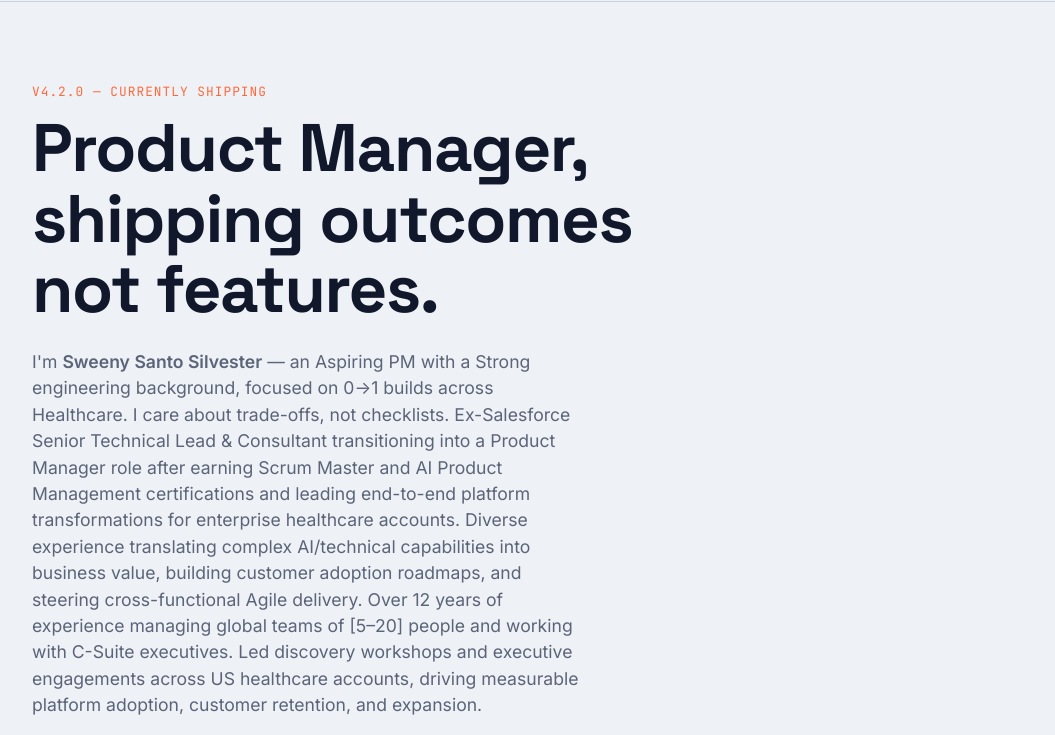
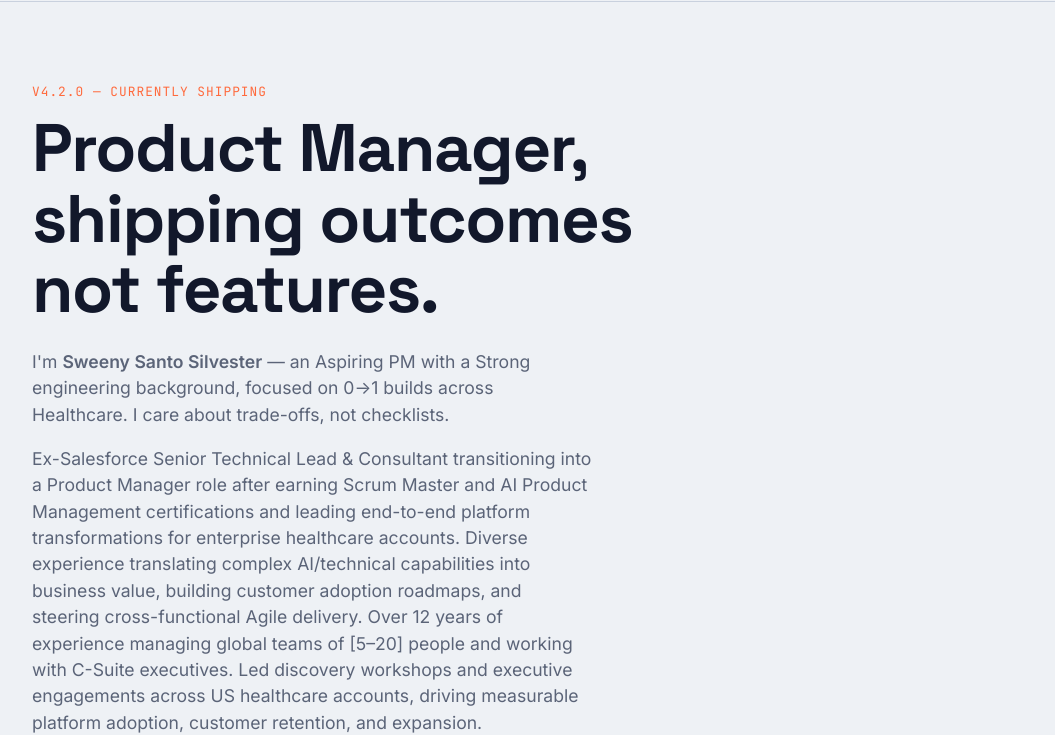
Before and after one commit to Sweeny7-pixel/SweenySweakin, a plain HTML site: page index.html in a window 1280 px wide. Shown: the part 66-801 px from the top of the page, without its empty margins (112-1167 px from the left). Drawn offline with Linux system fonts and the light colour scheme.

```diff
--- a/index.html
+++ b/index.html
@@ -38,7 +38,9 @@
       I'm <strong>Sweeny Santo Silvester</strong> — an Aspiring PM with a Strong engineering background,
       focused on 0→1 builds across Healthcare. I care about
       trade-offs, not checklists.
+      </p>
 
+      <p class="hero-sub">
       Ex-Salesforce Senior Technical Lead & Consultant transitioning into a Product Manager role after
       earning Scrum Master and AI Product Management certifications and leading end-to-end platform
       transformations for enterprise healthcare accounts. Diverse experience translating complex
```
